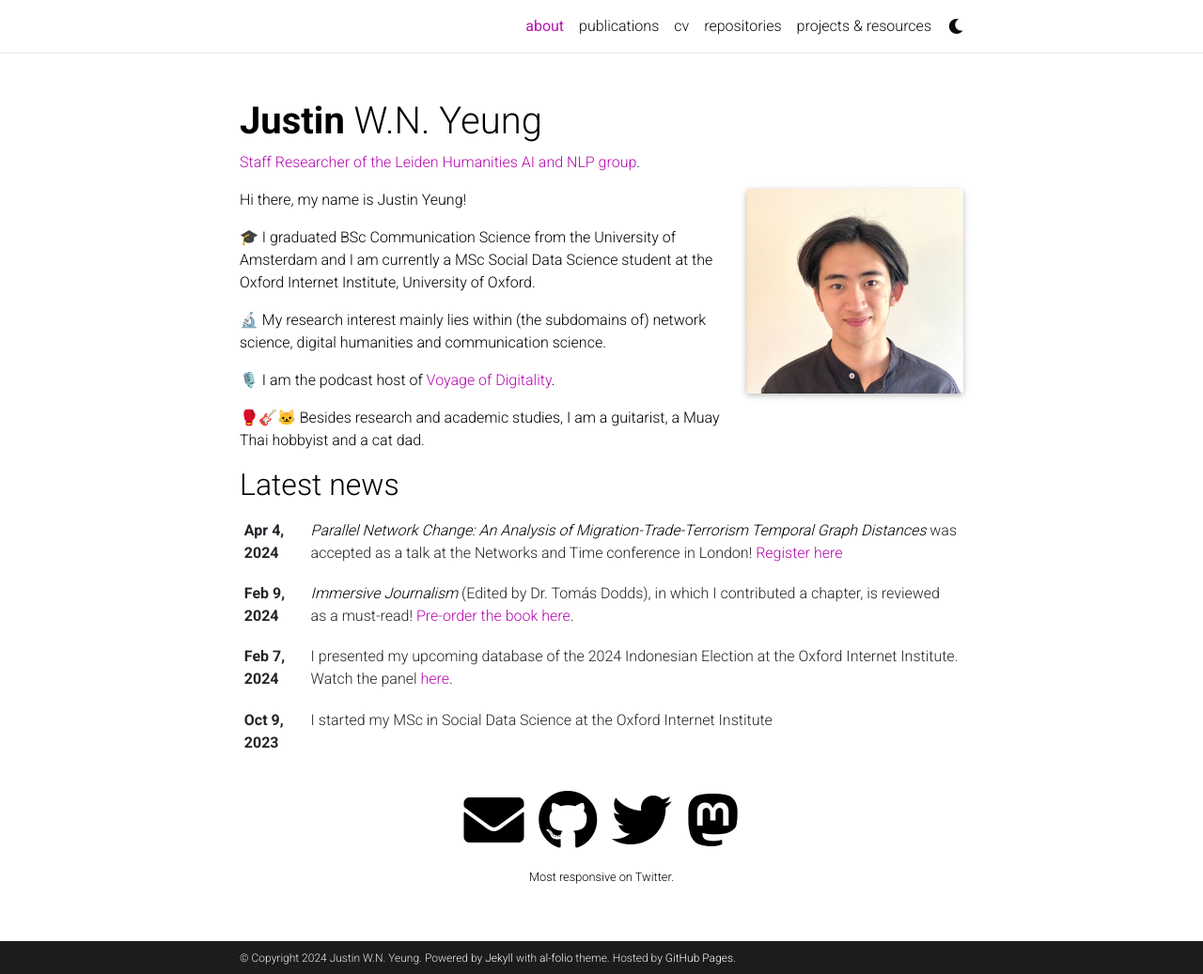
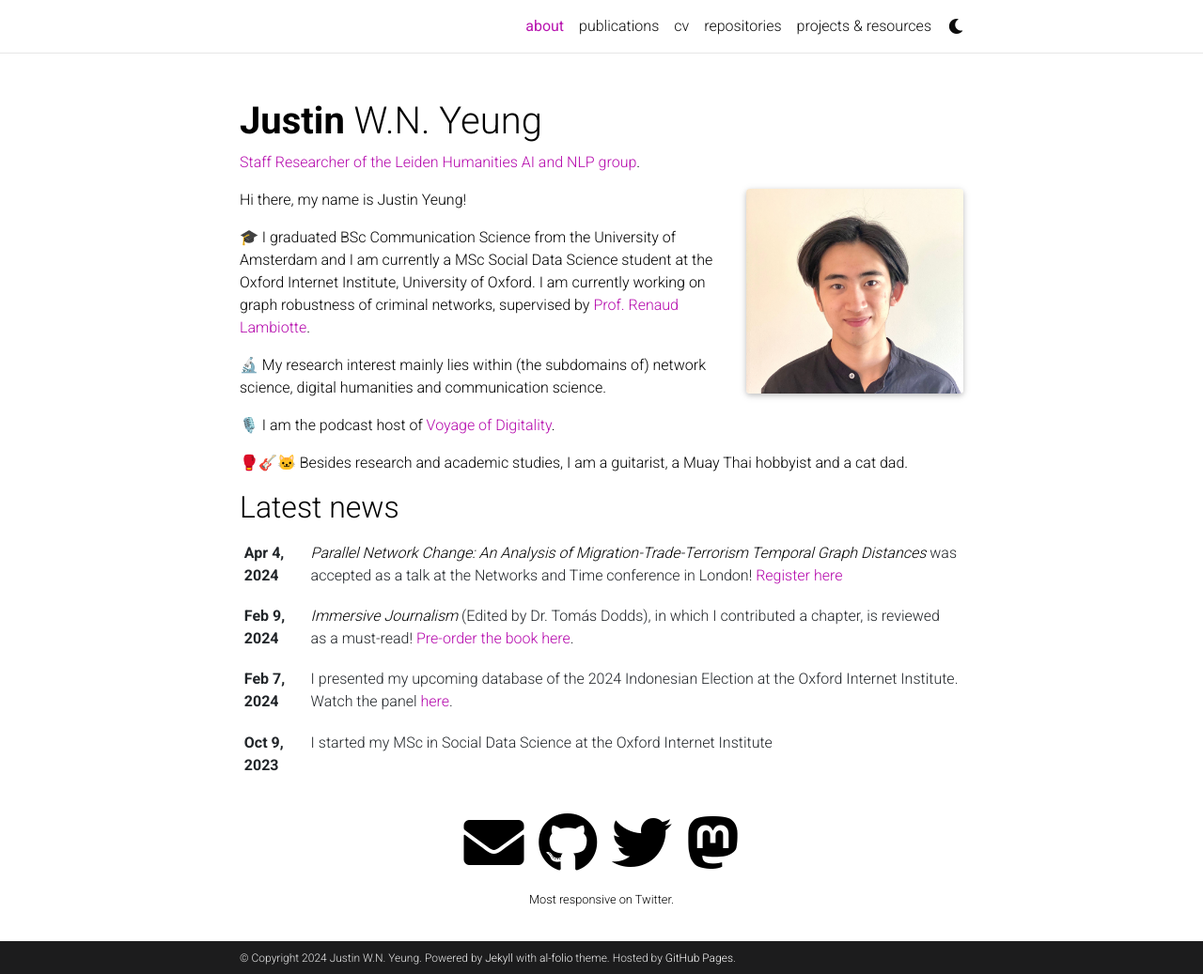
Before and after one commit to jyeungtin/jyeungtin.github.io, a Jekyll site: the page built from _pages/about.md, in a window 1280 px wide and 1037 px high. Shown: the whole window at 94% size. Built offline with Jekyll 4.4.1, drawn with Linux system fonts in a browser that asks for light colours; full-size pictures stand in for the smaller copies a plugin makes; comment, search, counter and statistics services are not loaded; a style sheet for code colours, icons or effects is not loaded.

```diff
--- a/_pages/about.md
+++ b/_pages/about.md
@@ -17,7 +17,7 @@ social: true  # includes social icons at the bottom of the page
 
 Hi there, my name is Justin Yeung!
 
-🎓 I graduated BSc Communication Science from the University of Amsterdam and I am currently a MSc Social Data Science student at the Oxford Internet Institute, University of Oxford.
+🎓 I graduated BSc Communication Science from the University of Amsterdam and I am currently a MSc Social Data Science student at the Oxford Internet Institute, University of Oxford. I am currently working on graph robustness of criminal networks, supervised by [Prof. Renaud Lambiotte](https://scholar.google.com/citations?user=lftXi28AAAAJ&hl=en).
 
 🔬 My research interest mainly lies within (the subdomains of) network science, digital humanities and communication science.
 
```
